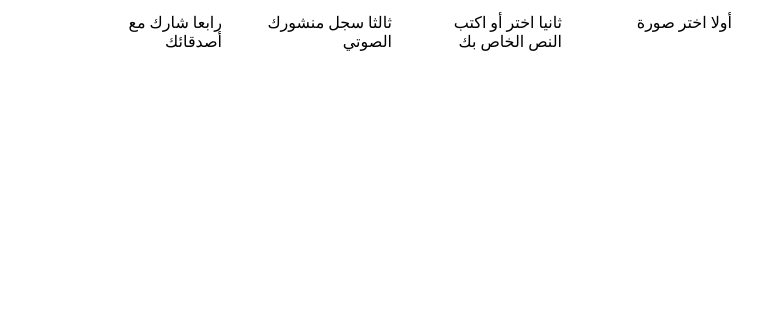
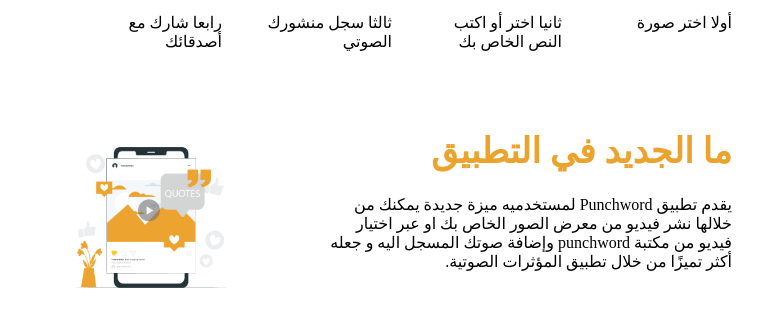
Before and after one commit to Lamiaselm/Punchword-Mail, a plain HTML site: page index.html in a window 1280 px wide. Shown: the part 748-1074 px from the top of the page, without its empty margins (258-1021 px from the left). Before the commit the page ends 823 px from the top, so only its background shows below. Drawn offline with Linux system fonts and the light colour scheme.

Commit message:
3rd section done

```diff
--- a/index.html
+++ b/index.html
@@ -110,6 +110,15 @@
             <div class="col-md-2" style="display: flex;justify-content: center;flex-direction: column;"><img src="Assets/image4.png" alt="Choose picture" width="60px"> <p> رابعا شارك مع أصدقائك</p></div>
 
         </div>
+        <div class="row" style="margin-right: 0px !important;">
+            <div class="col-md-3" style="padding: 0px;margin-top: 40px;width: 180px;">
+                <img src="Assets/Group 1973.png" alt="punch video" width="150px">
+            </div>
+            <div class="col-md-5">
+            <h1 style="color: #EBA32D; font-size: 35px">ما الجديد في التطبيق</h1>
+            <p>يقدم تطبيق Punchword لمستخدميه ميزة جديدة يمكنك من خلالها نشر فيديو من معرض الصور الخاص بك او عبر اختيار فيديو من مكتبة punchword وإضافة صوتك المسجل اليه و جعله أكثر تميزًا من خلال تطبيق المؤثرات الصوتية.</p>
+        </div>
+        </div>
     </div>
 </body>
 </html>
```
